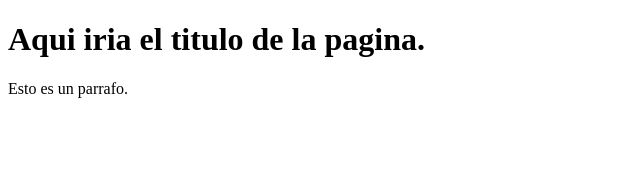
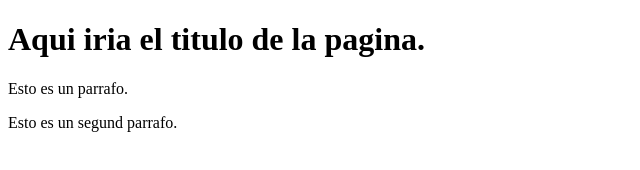
Before and after one commit to richfjiq/Proyecto-web-empresa-C, a plain HTML site: page index.html in a window 1280 px wide. Shown: the whole page, without its empty margins (0-640 px from the left). Drawn offline with Linux system fonts and the light colour scheme.

Commit message:
Agregando segundo parrafo

```diff
--- a/index.html
+++ b/index.html
@@ -9,5 +9,6 @@
   <body>
     <h1>Aqui iria el titulo de la pagina.</h1>
     <p>Esto es un parrafo.</p>
+    <p>Esto es un segund parrafo.</p>
   </body>
 </html>
```
